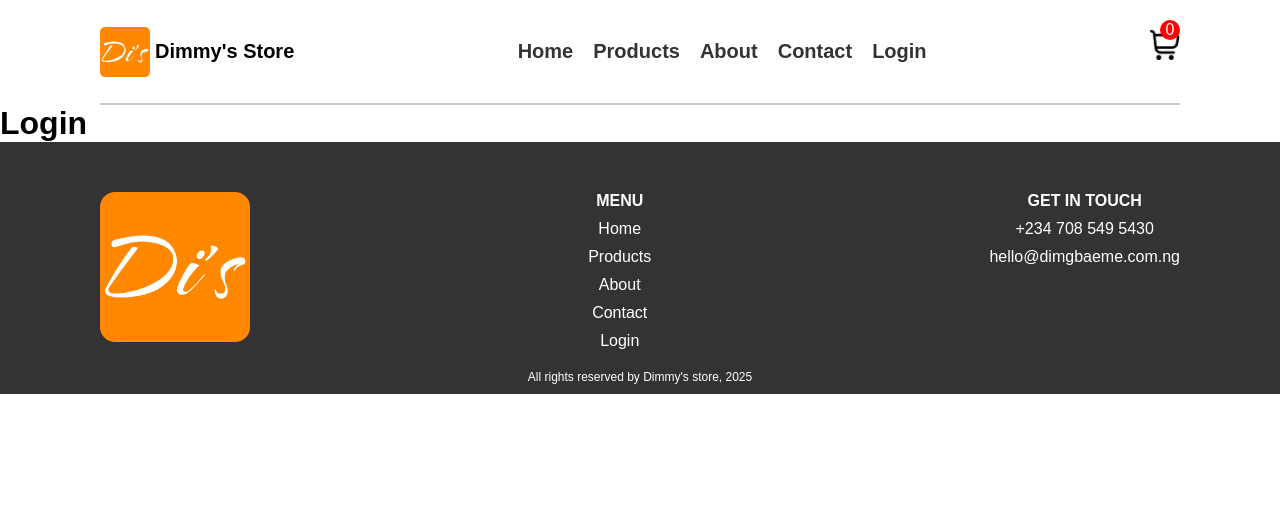
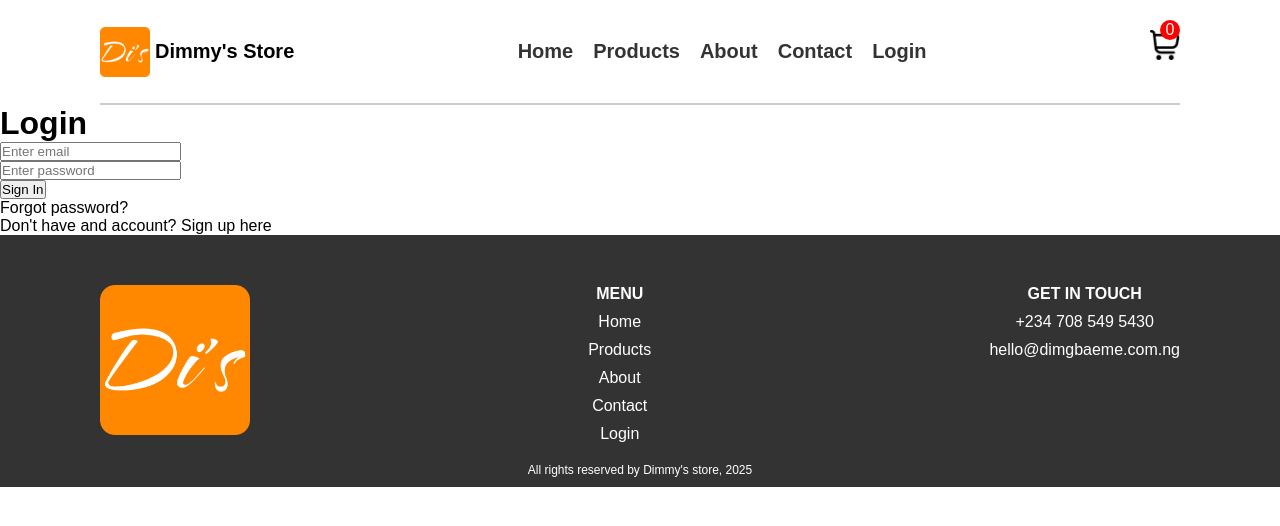
Before and after one commit to Dimgba-Eme/e-commerce-app, a React (Create React App) app in the folder my-store/: page /login-signup in a window 1280 px wide. Shown: the top 526 px of the page. Built offline with nearby package versions, Linux system fonts and the light colour scheme.

Commit message:
Setting up the login form with important input types

```diff
--- a/my-store/src/components/Login.js
+++ b/my-store/src/components/Login.js
@@ -1,12 +1,30 @@
-import React from 'react'
+import React, { useState } from 'react'
 import './login.scss'
 
 const Login = () => {
-  return (
-    <div>
+    const [email, setEmail] = useState();
+    const [password, setPassword] = useState({
+        value: '',
+        isFocused: false,
+    });
 
-    </div>
-  )
+    return (
+        <section className='login-container'>
+            <div className='login-inner'>
+                <form>
+                    <input type='email' id='email' placeholder='Enter email' value={email} onChange={(e) => setEmail(e.target.value)} />
+                    <br />
+                    <input type='password' id='pass' placeholder='Enter password' value={password.value} onChange={(e) => setPassword({ ...password, value: e.target.value })} onBlur={(e) => setPassword({ ...password, isFocused: true })} />
+                    <br />
+                    <button type='submit'>Sign In</button>
+                    <div>
+                        <p>Forgot password?</p>
+                        <p>Don't have and account? Sign up here</p>
+                    </div>
+                </form>
+            </div>
+        </section>
+    )
 }
 
 export default Login
```
